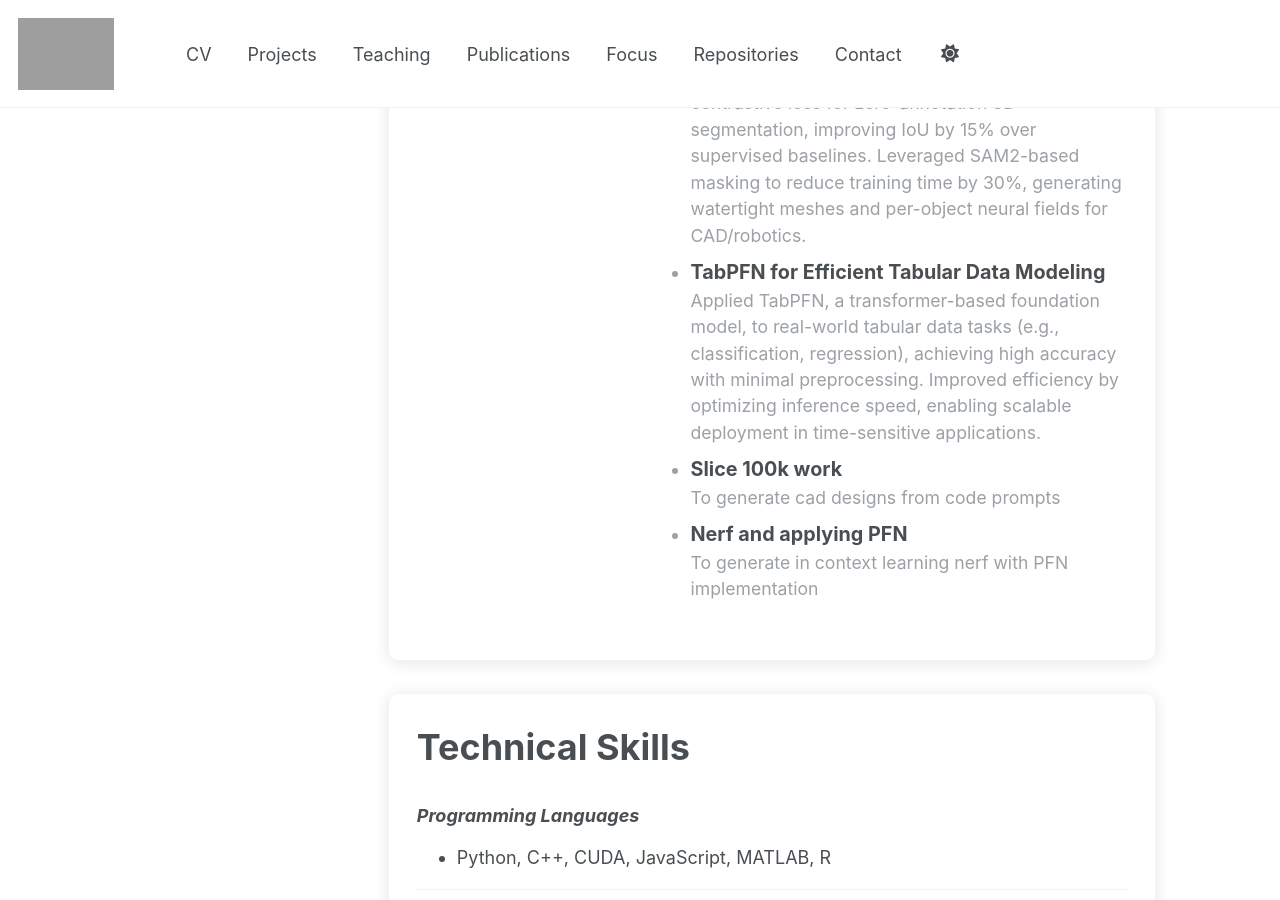
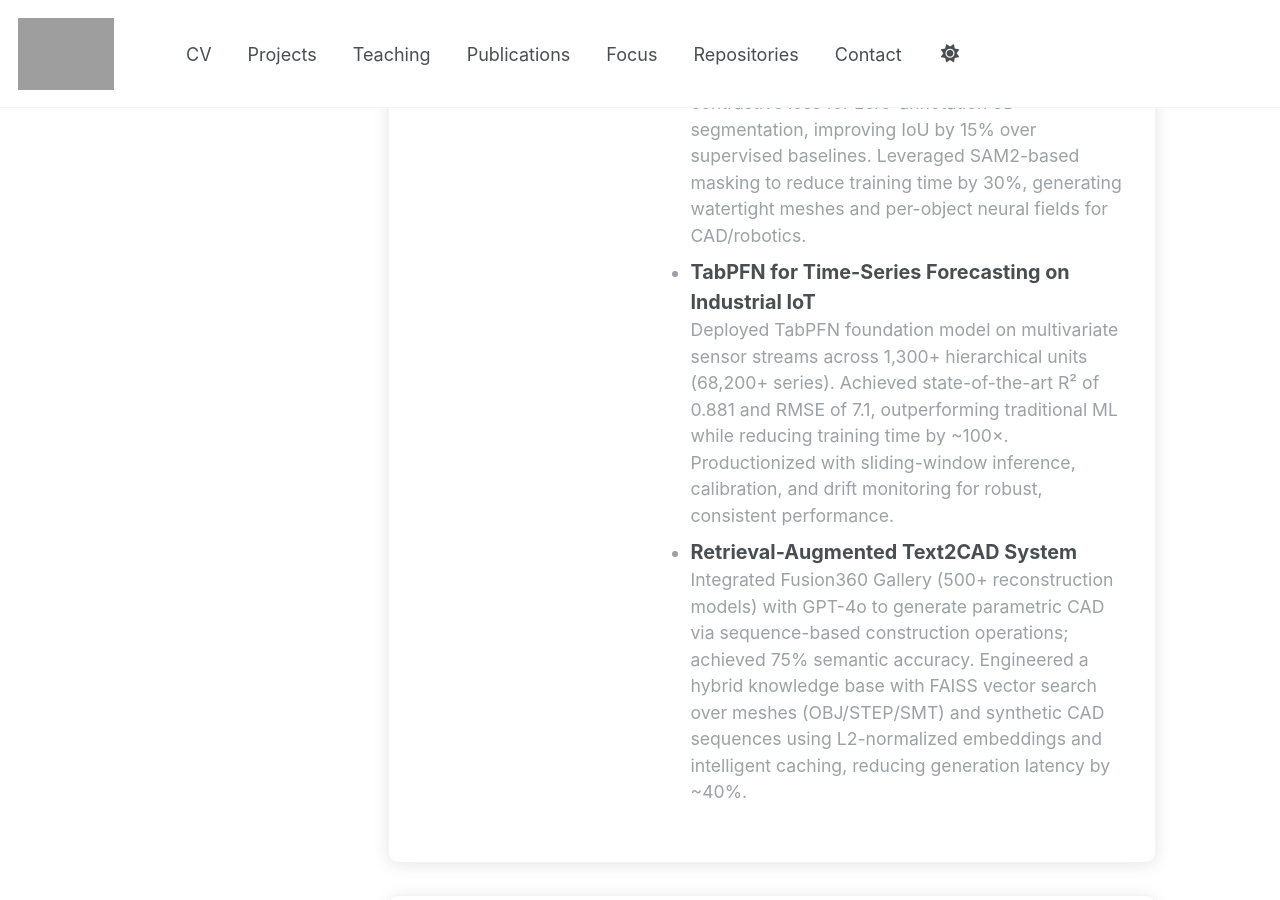
Before and after one commit to itsMustafamr/itsmustafamr.github.io, a Jekyll site: the page built from _pages/cv.md, in a window 1280 px wide and 900 px high, scrolled down 1970 px. Built offline with Jekyll 4.4.1, drawn with Linux system fonts in a browser that asks for light colours; grey boxes are pictures that could not be loaded.

Commit message:
added some changes to research project

```diff
--- a/_pages/cv.md
+++ b/_pages/cv.md
@@ -103,16 +103,12 @@ redirect_from:
             Developed a novel turntable-style pipeline integrating NeRF-SOS for stationary-camera capture, achieving &lt;2° reprojection error from 150 fixed-camera images. Implemented collaborative contrastive loss for zero-annotation 3D segmentation, improving IoU by 15% over supervised baselines. Leveraged SAM2-based masking to reduce training time by 30%, generating watertight meshes and per-object neural fields for CAD/robotics.
           </li>
           <li>
-            <strong>TabPFN for Efficient Tabular Data Modeling</strong><br>
-            Applied TabPFN, a transformer-based foundation model, to real-world tabular data tasks (e.g., classification, regression), achieving high accuracy with minimal preprocessing. Improved efficiency by optimizing inference speed, enabling scalable deployment in time-sensitive applications.
+            <strong>TabPFN for Time-Series Forecasting on Industrial IoT</strong><br>
+            Deployed TabPFN foundation model on multivariate sensor streams across 1,300+ hierarchical units (68,200+ series). Achieved state-of-the-art R² of 0.881 and RMSE of 7.1, outperforming traditional ML while reducing training time by ~100×. Productionized with sliding-window inference, calibration, and drift monitoring for robust, consistent performance.
           </li>
           <li>
-            <strong>Slice 100k work</strong><br>
-            To generate cad designs from code prompts
-          </li>
-          <li>
-            <strong>Nerf and applying PFN</strong><br>
-            To generate in context learning nerf with PFN implementation
+            <strong>Retrieval-Augmented Text2CAD System</strong><br>
+            Integrated Fusion360 Gallery (500+ reconstruction models) with GPT-4o to generate parametric CAD via sequence-based construction operations; achieved 75% semantic accuracy. Engineered a hybrid knowledge base with FAISS vector search over meshes (OBJ/STEP/SMT) and synthetic CAD sequences using L2-normalized embeddings and intelligent caching, reducing generation latency by ~40%.
           </li>
         </ul>
       </div>
```
